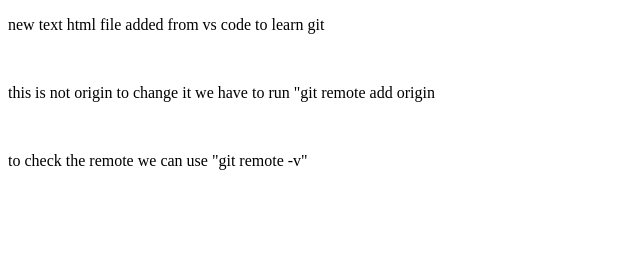
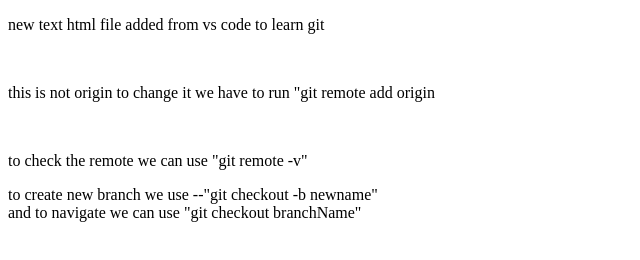
Before and after one commit to sonai-2005/another_repo_to_learn, a plain HTML site: page index.html in a window 1280 px wide. Shown: the whole page, without its empty margins (0-640 px from the left). Drawn offline with Linux system fonts and the light colour scheme.

Commit message:
added some paragraph note

```diff
--- a/index.html
+++ b/index.html
@@ -9,6 +9,7 @@
     <p>this is not origin to change it we have to run "git remote add origin<link of the code></p>
     <br>
     <p>to check the remote we can use "git remote -v"</p>
+    <p>to create new branch we use --"git checkout -b newname" <br> and to navigate we can use "git checkout branchName"</p>
 </head>
 <body>
 
```
